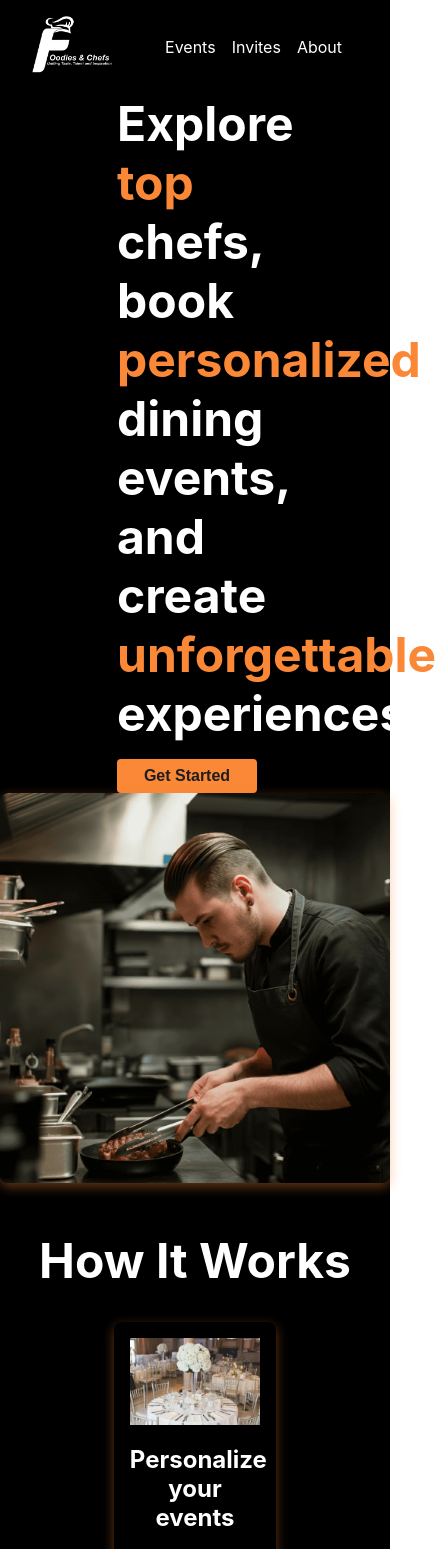
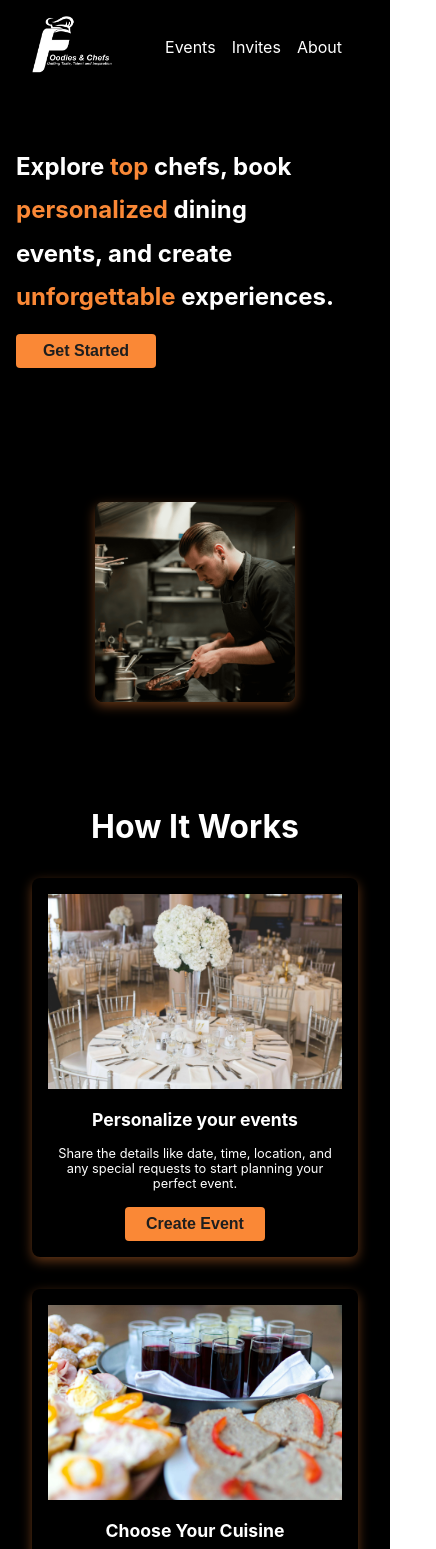
Before and after one commit to y-emam/foodies_and_chefs, a React (Create React App) app: page / in a window 390 px wide. Shown: the top 1549 px of the page, 436 px wide, since content can reach past the window. Built offline with nearby package versions, Linux system fonts and the light colour scheme.

Commit message:
Made Home and Footer except ChefSlider responsive

```diff
--- a/src/components/Footer/styles.css
+++ b/src/components/Footer/styles.css
@@ -1,14 +1,16 @@
 footer {
   background-color: black;
   color: white;
-  padding: 3rem 2rem;
+  padding: 2rem;
   box-sizing: border-box;
 }
 
 footer .footer-container {
   display: flex;
-  justify-content: space-around;
+  justify-content: space-between;
   align-items: flex-start;
+  flex-wrap: wrap; /* Allow wrapping for smaller screens */
+  gap: 2rem; /* Add spacing between items */
 }
 
 footer .footer-left {
@@ -49,10 +51,6 @@ footer .footer-right ul {
   gap: 1rem;
 }
 
-footer .footer-right li {
-  margin-bottom: 0.5rem;
-}
-
 footer .footer-right a {
   color: white;
   text-decoration: none;
@@ -74,3 +72,42 @@ footer hr {
   margin-top: 2rem;
   border-color: #555;
 }
+
+/* Responsive Design */
+@media (max-width: 768px) {
+  footer .footer-container {
+    flex-direction: column; /* Stack items vertically */
+    align-items: center;
+    text-align: center;
+  }
+
+  footer .footer-social {
+    justify-content: center;
+  }
+
+  footer .footer-right ul {
+    align-items: center; /* Center links */
+  }
+}
+
+@media (max-width: 480px) {
+  footer {
+    padding: 1.5rem;
+  }
+
+  footer .footer-logo img {
+    width: 60px; /* Adjust logo size */
+  }
+
+  footer .footer-social a {
+    font-size: 1.2rem; /* Smaller icons */
+  }
+
+  footer .footer-right a {
+    font-size: 0.9rem; /* Adjust link size */
+  }
+
+  footer .footer-bottom {
+    font-size: 0.8rem;
+  }
+}
--- a/src/pages/Home/styles.css
+++ b/src/pages/Home/styles.css
@@ -6,6 +6,7 @@
   flex-direction: row;
   justify-content: space-around;
   align-items: center;
+  padding: 1rem;
 }
 
 .header-content {
@@ -13,6 +14,7 @@
   flex-direction: column;
   justify-content: start;
   align-items: flex-start;
+  margin-bottom: 1rem;
 }
 
 .header-content h1 {
@@ -31,6 +33,48 @@
   box-shadow: 0 4px 12px rgba(250, 136, 54, 0.4);
 }
 
+/* Media Query for Tablets */
+@media (max-width: 1024px) {
+  .header {
+    flex-direction: column;
+    text-align: center;
+  }
+
+  .header-content h1 {
+    font-size: 2.5rem;
+    width: 80%;
+    text-align: start;
+  }
+
+  .header img {
+    max-width: 300px;
+    margin-top: 1rem;
+  }
+}
+
+/* Media Query for Mobile Phones */
+@media (max-width: 768px) {
+  .header-content h1 {
+    font-size: 2rem;
+    width: 90%;
+  }
+
+  .header img {
+    max-width: 250px;
+  }
+}
+
+@media (max-width: 480px) {
+  .header-content h1 {
+    font-size: 1.5rem;
+    line-height: 1.8;
+  }
+
+  .header img {
+    max-width: 200px;
+  }
+}
+
 /* How It works section */
 .how-it-works {
   padding: 1rem 2rem;
@@ -40,6 +84,7 @@
   font-size: 3rem;
   font-weight: bold;
   margin-bottom: 1rem;
+  text-align: center;
 }
 
 .how-it-works .container {
@@ -56,6 +101,7 @@
   margin: 1rem;
   border-radius: 8px;
   box-shadow: 0 4px 12px rgba(250, 136, 54, 0.4);
+  background-color: #000;
 }
 
 .how-it-works .card img {
@@ -73,7 +119,51 @@
   margin: 1rem 0;
 }
 
-.how-it-works .card button {
+/* Media Query for Tablets */
+@media (max-width: 1024px) {
+  .how-it-works .container {
+    justify-content: center;
+  }
+
+  .how-it-works .container .card {
+    max-width: 45%;
+    padding: 1rem;
+  }
+
+  .how-it-works h1 {
+    font-size: 2.5rem;
+  }
+}
+
+/* Media Query for Mobile Phones */
+@media (max-width: 768px) {
+  .how-it-works .container .card {
+    max-width: 90%;
+    margin: 1rem 0;
+  }
+
+  .how-it-works h1 {
+    font-size: 2rem;
+  }
+
+  .how-it-works .card h3 {
+    font-size: 1.25rem;
+  }
+
+  .how-it-works .card p {
+    font-size: 0.9rem;
+  }
+}
+
+/* Media Query for Small Mobile Phones */
+@media (max-width: 480px) {
+  .how-it-works .card h3 {
+    font-size: 1.1rem;
+  }
+
+  .how-it-works .card p {
+    font-size: 0.8rem;
+  }
 }
 
 /* Chefs Section */
```
